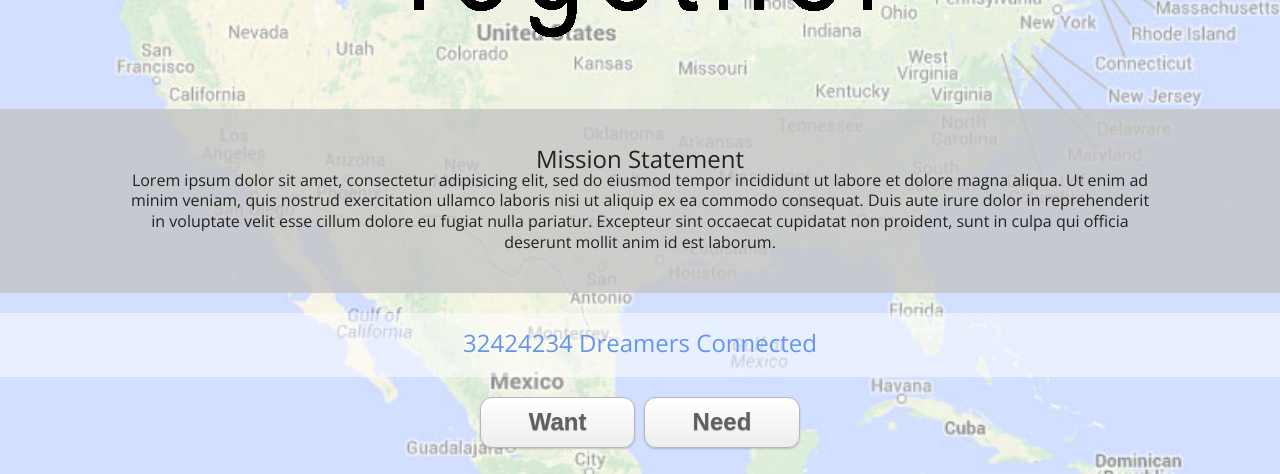
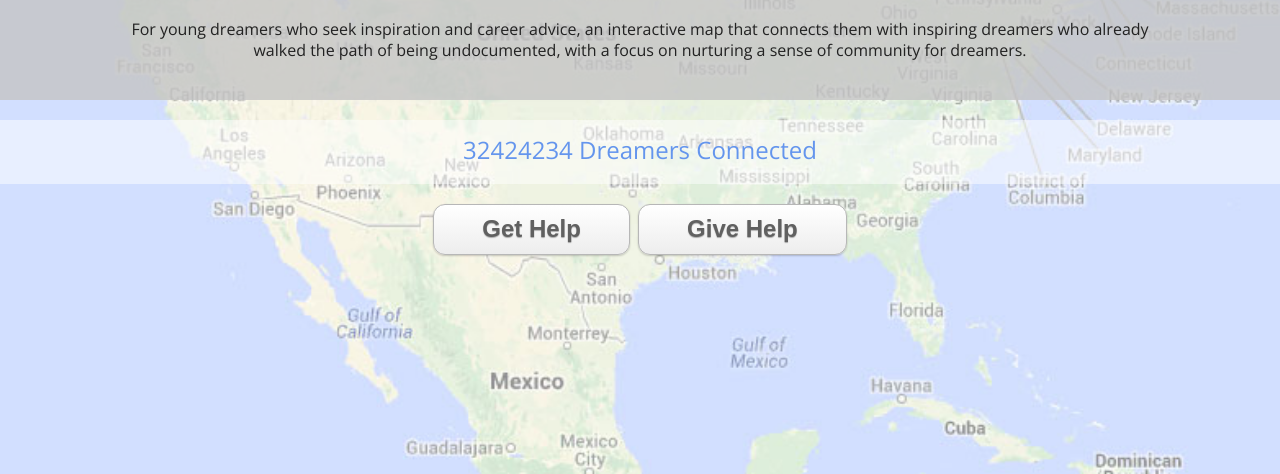
Before and after one commit to ivantse/dreamer-map, a PHP site: page / in a window 1280 px wide. Shown: the part 326-800 px from the top of the page. Run offline with PHP 8.4, Linux system fonts and the light colour scheme; some libraries are stand-ins or nearby versions.

Commit message:
updating index to point to map with modal

```diff
--- a/index.php
+++ b/index.php
@@ -6,17 +6,14 @@ do_html_header('Dreamers Together', 'index.css');
 <div id="cover">
 	<div id="logo-section">
 		<div class="wrapper">
-			<img src="images/logo.gif" alt="Dreamers Together" />
+			<img src="images/logo.png" alt="Dreamers Together" />
 		</div>
 	</div>
 	<div id="mission-section">
 		<div class="wrapper">
-			<h2>Mission Statement</h2>
-			Lorem ipsum dolor sit amet, consectetur adipisicing elit, sed do eiusmod tempor incididunt ut labore
-			et dolore magna aliqua. Ut enim ad minim veniam, quis nostrud exercitation ullamco laboris nisi ut
-			aliquip ex ea commodo consequat. Duis aute irure dolor in reprehenderit in voluptate velit esse cillum dolore
-			eu fugiat nulla pariatur. Excepteur sint occaecat cupidatat non proident, sunt in culpa qui officia deserunt
-			mollit anim id est laborum.
+			For young dreamers who seek inspiration and career advice, an interactive map that connects them with
+			inspiring dreamers who already walked the path of being undocumented, with a focus on nurturing a sense
+			of community for dreamers.
 		</div>
 	</div>
 	<div id="count-section">
@@ -26,7 +23,7 @@ do_html_header('Dreamers Together', 'index.css');
 	</div>
 	<div id="options-section">
 		<div class="wrapper">
-			<a class="button white" href="want_form.php">Want</a> <a class="button white" href="give_form.php">Need</a>
+			<a class="button white" href="want_form.php">Get Help</a> <a class="button white" href="map.php?modal=give_form.php">Give Help</a>
 		</div>
 	</div>
 </div>
```
